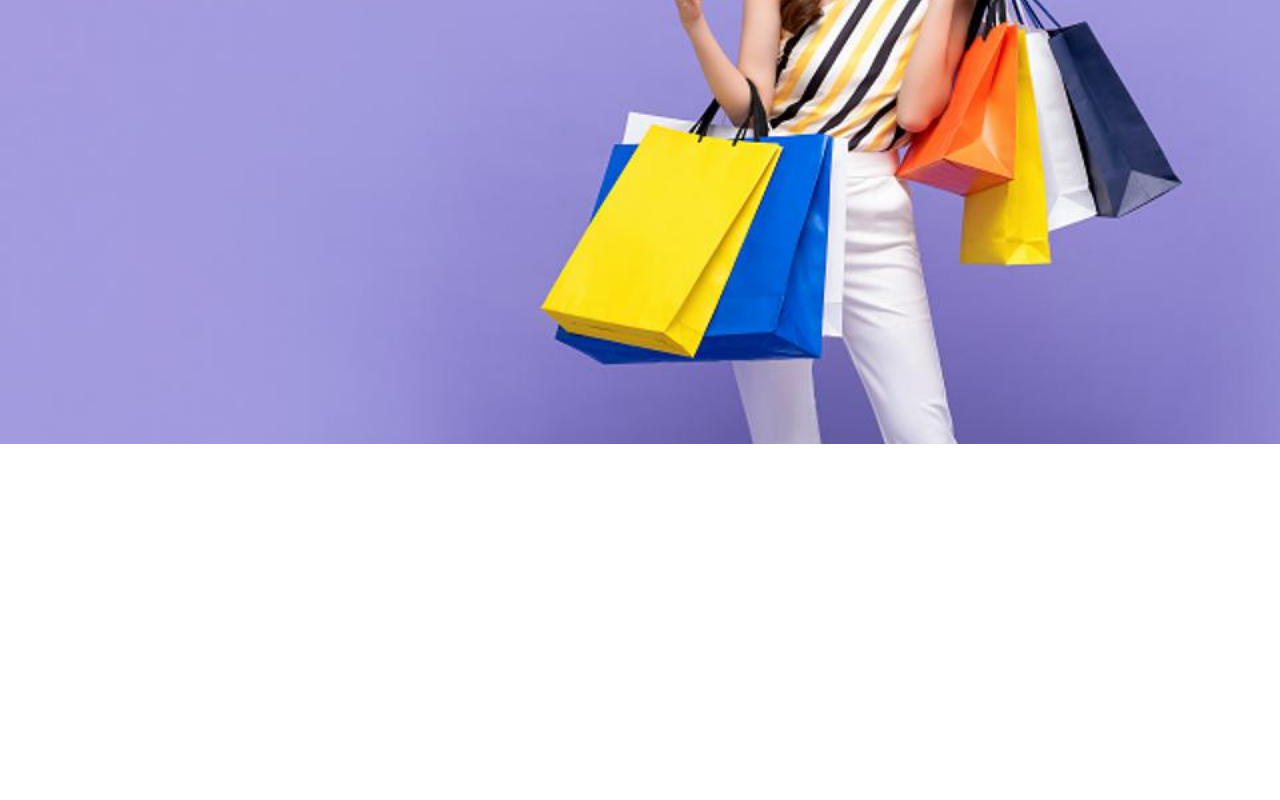
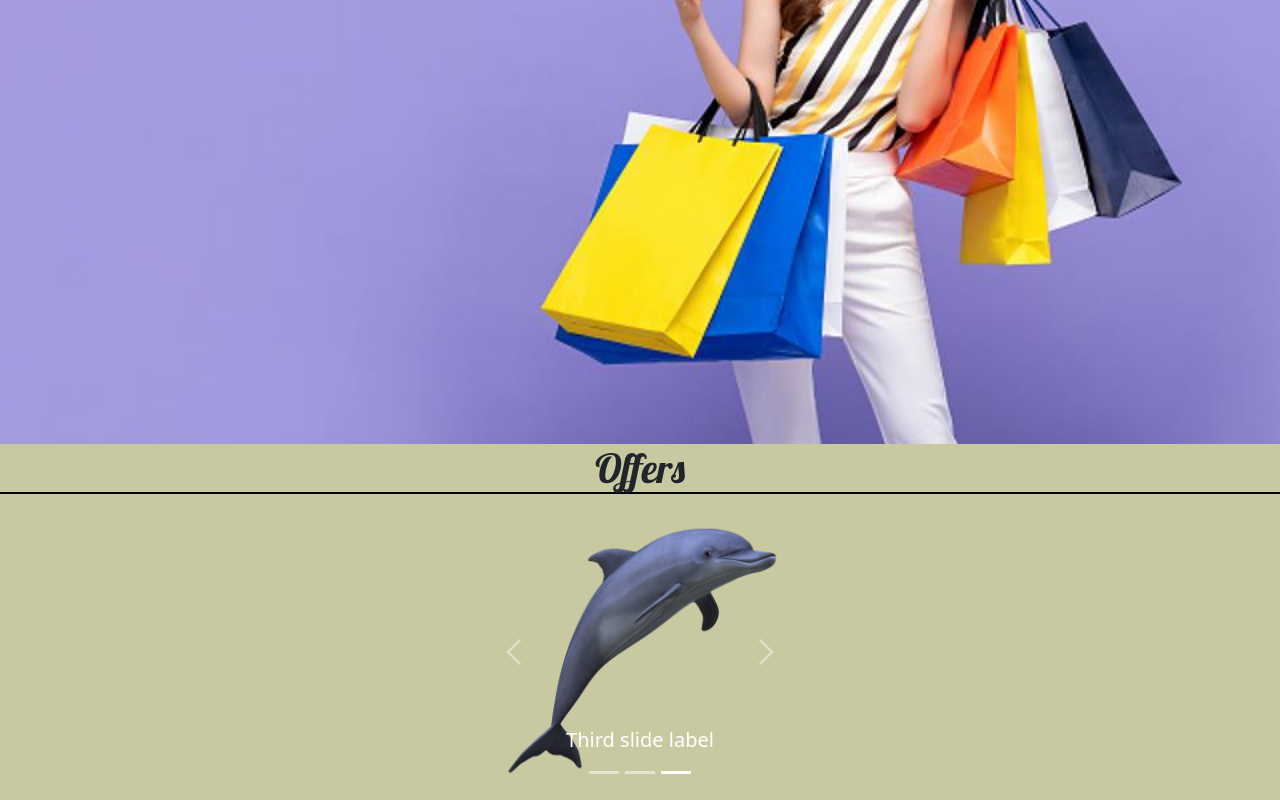
Before and after one commit to zahur76/react_static_shopsite, a React (Create React App) app: page / in a window 1280 px wide. Shown: the part 333-1133 px from the top of the page. Before the commit the page ends 800 px from the top, so only its background shows below. Built offline with nearby package versions, Linux system fonts and the light colour scheme.

Commit message:
add css to carousel component

```diff
--- a/src/components/App/App.js
+++ b/src/components/App/App.js
@@ -1,12 +1,14 @@
 import './App.css';
 import NavBar from '../NavBar/NavBar.js'
 import HeroImage from '../HeroImage/HeroImage'
+import CarouselDeals from '../Carousel/Carousel.js';
 
 function App() {
   return (
     <div className="App">
       <NavBar />
       <HeroImage />
+      <CarouselDeals />
     </div>
   );
 }
--- a/src/components/Carousel/Carousel.css
+++ b/src/components/Carousel/Carousel.css
@@ -0,0 +1,40 @@
+@import url('https://fonts.googleapis.com/css2?family=Lobster&family=Open+Sans:wght@300&display=swap');
+
+/* .carousel {
+    background: rgba(236, 235, 235, 0.5);
+} */
+
+.carousel-container {
+    padding-top: 10px;
+    justify-content: center;
+    background: rgb(200, 201, 161);
+}
+
+.offer-header {
+    font-family: 'Lobster', cursive;
+    border-bottom: 2px solid black;
+    background: rgb(200, 201, 161);
+    margin: 0;
+}
+
+img {
+    width: 100%;
+    margin: 0 auto;
+}
+
+.carousel-caption h3 {
+    font-size: 20px;
+}
+
+/* media-screen */
+@media screen and (max-width: 992px){
+    .carousel-caption h3 {
+        font-size: 20px;
+    }
+
+}
+@media screen and (max-width: 560px){
+    .carousel-caption h3 {
+        font-size: 16px;
+    }
+}
--- a/src/components/Carousel/Carousel.js
+++ b/src/components/Carousel/Carousel.js
@@ -0,0 +1,54 @@
+import image from './dolphin.jpg'
+import React from 'react';
+import './Carousel.css';
+import Carousel from 'react-bootstrap/Carousel';
+import Row from 'react-bootstrap/Row';
+import Col from 'react-bootstrap/Col';
+
+class CarouselDeals extends React.Component {
+    render(){
+        return (
+            <div>
+                <h1 className="offer-header">Offers</h1>
+                <Row className="carousel-container">
+                    <Col xs={7} sm={5} md={4} lg={3}>
+                        <Carousel className="carousel">
+                            <Carousel.Item interval={1000}>
+                                <img
+                                className="d-block"
+                                src={image}
+                                alt="First slide"
+                                />
+                                <Carousel.Caption>
+                                <h3>First slide label</h3>
+                                </Carousel.Caption>
+                            </Carousel.Item>
+                            <Carousel.Item interval={500}>
+                                <img
+                                className="d-block"
+                                src={image}
+                                alt="Second slide"
+                                />
+                                <Carousel.Caption>
+                                <h3>Second slide label</h3>
+                                </Carousel.Caption>
+                            </Carousel.Item>
+                            <Carousel.Item>
+                                <img
+                                className="d-block"
+                                src={image}
+                                alt="Third slide"
+                                />
+                                <Carousel.Caption>
+                                <h3>Third slide label</h3>
+                                </Carousel.Caption>
+                            </Carousel.Item>
+                        </Carousel>
+                    </Col>
+                </Row>
+            </div>
+        )
+    }
+}
+
+export default CarouselDeals;
--- a/src/components/NavBar/NavBar.js
+++ b/src/components/NavBar/NavBar.js
@@ -1,12 +1,9 @@
 import React from 'react';
 import './NavBar.css';
 import Container from 'react-bootstrap/Container';
-import Row from 'react-bootstrap/Row';
-import Col from 'react-bootstrap/Col';
 import Navbar from 'react-bootstrap/esm/Navbar';
-import NavbarCollapse from 'react-bootstrap/esm/NavbarCollapse';
 import Nav from 'react-bootstrap/esm/Nav'
-import { NavDropdown } from 'react-bootstrap';
+
 class NavBar extends React.Component {
     render(){
         return (
```
Also changed, not shown: src/components/Carousel/dolphin.jpg (added).
